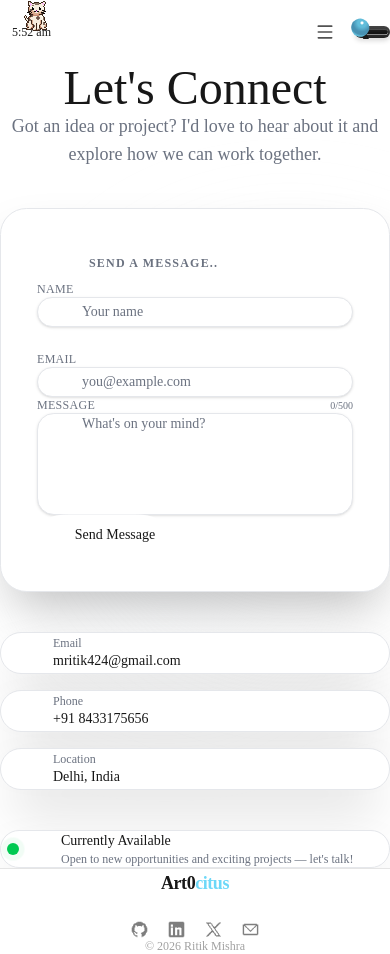
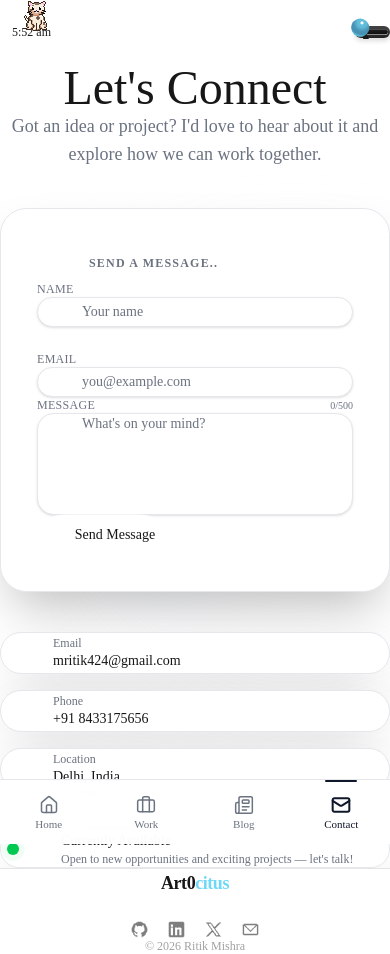
Before and after one commit to Art0citus/art0citus.dev, a Next.js app: page /contact in a window 390 px wide. Built offline with nearby package versions, Linux system fonts and the light colour scheme; some icons are missing.

Commit message:
added nav

```diff
--- a/src/components/Navbar.tsx
+++ b/src/components/Navbar.tsx
@@ -1,17 +1,25 @@
 "use client";
 
 import { useEffect, useRef, useState } from "react";
-import { Menu, X } from "lucide-react";
 import Link from "next/link";
+import { usePathname } from "next/navigation";
 import { useTheme } from "next-themes";
+import { Home, Briefcase, Newspaper, Mail } from "lucide-react";
 import NowCard from "@/components/NowCard";
 import Switch from "@/components/Switch";
+
+const mobileNavItems = [
+  { href: "/", label: "Home", icon: Home, match: (p: string) => p === "/" },
+  { href: "/#work", label: "Work", icon: Briefcase, match: () => false },
+  { href: "/blog", label: "Blog", icon: Newspaper, match: (p: string) => p.startsWith("/blog") },
+  { href: "/contact", label: "Contact", icon: Mail, match: (p: string) => p.startsWith("/contact") },
+];
 
 export default function Navbar() {
   const { resolvedTheme, setTheme } = useTheme();
   const [showNavbar, setShowNavbar] = useState(true);
-  const [mobileMenuOpen, setMobileMenuOpen] = useState(false);
   const toggleRef = useRef<HTMLDivElement>(null);
+  const pathname = usePathname();
 
   useEffect(() => {
     let lastScrollY = window.scrollY;
@@ -71,6 +79,7 @@ export default function Navbar() {
   };
 
   return (
+    <>
       <header
         className={`sticky top-0 z-50 flex w-full justify-center px-4 transition-transform duration-300 ${showNavbar ? "translate-y-0" : "-translate-y-20"
           }`}
@@ -113,16 +122,6 @@ export default function Navbar() {
           </div>
           {/* Right side */}
           <div className="flex items-center gap-3">
-          {/* Mobile hamburger */}
-          <button
-            type="button"
-            onClick={() => setMobileMenuOpen((prev) => !prev)}
-            className="flex h-9 w-9 items-center justify-center rounded-full text-neutral-600 transition hover:bg-neutral-100 dark:text-neutral-300 dark:hover:bg-neutral-800 md:hidden"
-            aria-label={mobileMenuOpen ? "Close menu" : "Open menu"}
-            aria-expanded={mobileMenuOpen}
-          >
-            {mobileMenuOpen ? <X size={20} /> : <Menu size={20} />}
-          </button>
 
             {/* Theme switch */}
             <div
@@ -138,45 +137,47 @@ export default function Navbar() {
             </div>
           </div>
 
-        {/* Mobile menu */}
-        {mobileMenuOpen && (
-          <div className="absolute left-2 right-2 top-[68px] z-50 rounded-6xl border border-border/70 bg-background/95 p-3 shadow-2xl backdrop-blur-xl md:hidden">
-            <div className="flex flex-col gap-1">
-              <Link
-                href="/"
-                onClick={() => setMobileMenuOpen(false)}
-                className="rounded-2xl px-5 py-4 text-base font-medium text-foreground transition-all duration-200 hover:bg-muted"
-              >
-                Home
-              </Link>
-
-              <Link
-                href="/#work"
-                onClick={() => setMobileMenuOpen(false)}
-                className="rounded-2xl px-5 py-4 text-base font-medium text-foreground transition-all duration-200 hover:bg-muted"
-              >
-                Work
-              </Link>
-
-              <Link
-                href="/blog"
-                onClick={() => setMobileMenuOpen(false)}
-                className="rounded-2xl px-5 py-4 text-base font-medium text-foreground transition-all duration-200 hover:bg-muted"
-              >
-                Blog
-              </Link>
-
-              <Link
-                href="/contact"
-                onClick={() => setMobileMenuOpen(false)}
-                className="rounded-2xl px-5 py-4 text-base font-medium text-foreground transition-all duration-200 hover:bg-muted"
-              >
-                Contact
-              </Link>
-            </div>
-          </div>
-        )}
         </nav>
       </header>
+
+      {/* Mobile bottom tab bar — replaces the old hamburger menu.
+          Hidden at md+ where the desktop nav links (above) take over. */}
+      <nav
+        className="fixed inset-x-0 bottom-0 z-50 border-t border-border bg-background/95 backdrop-blur-lg md:hidden"
+        style={{ paddingBottom: "env(safe-area-inset-bottom)" }}
+      >
+        <ul className="flex h-16 items-stretch justify-around">
+          {mobileNavItems.map(({ href, label, icon: Icon, match }) => {
+            const active = match(pathname);
+
+            return (
+              <li key={label} className="flex-1">
+                <Link
+                  href={href}
+                  className="relative flex h-full w-full flex-col items-center justify-center gap-1"
+                >
+                  {active && (
+                    <span className="absolute top-0 h-0.5 w-8 rounded-full bg-primary" />
+                  )}
+
+                  <Icon
+                    size={20}
+                    strokeWidth={active ? 2.4 : 1.8}
+                    className={active ? "text-primary" : "text-muted-foreground"}
+                  />
+
+                  <span
+                    className={`text-[11px] leading-none ${active ? "font-medium text-primary" : "text-muted-foreground"
+                      }`}
+                  >
+                    {label}
+                  </span>
+                </Link>
+              </li>
+            );
+          })}
+        </ul>
+      </nav>
+    </>
   );
 }
```
Lines whose indentation alone changed are shown as unchanged.
